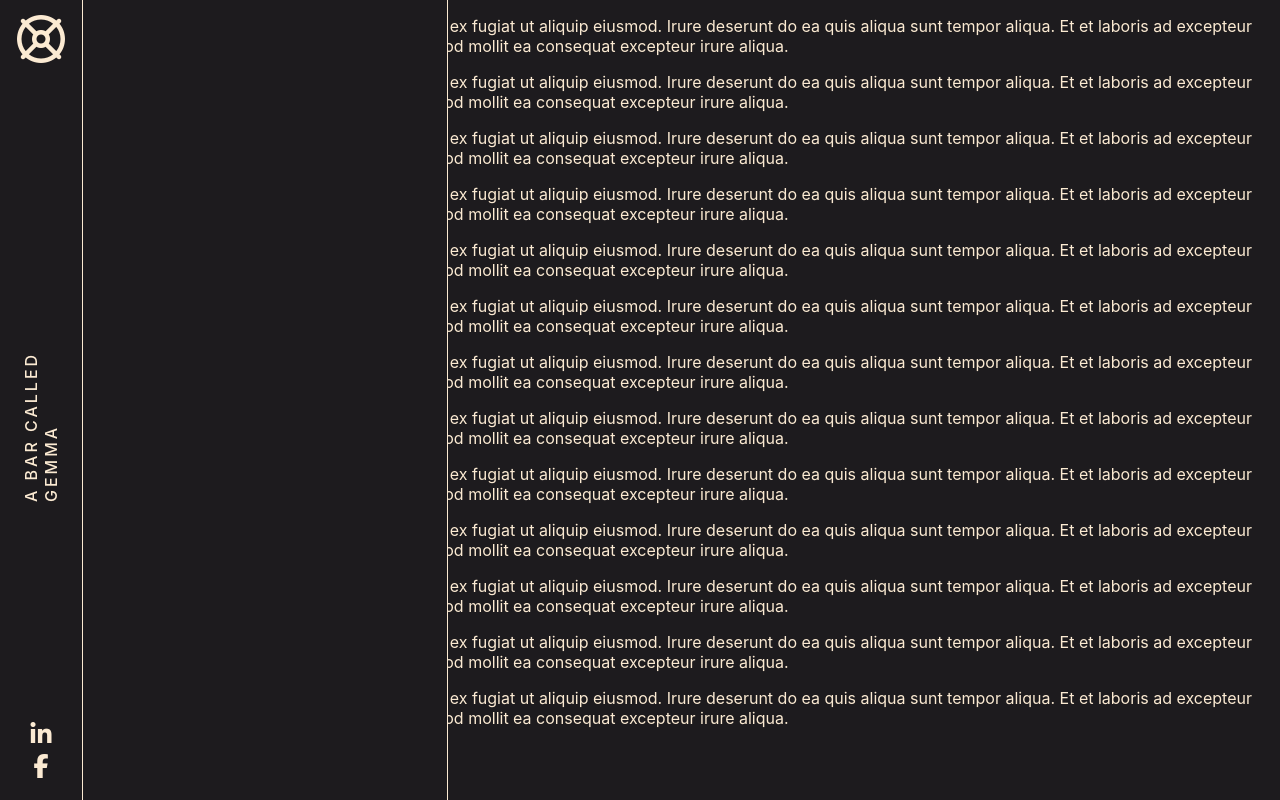
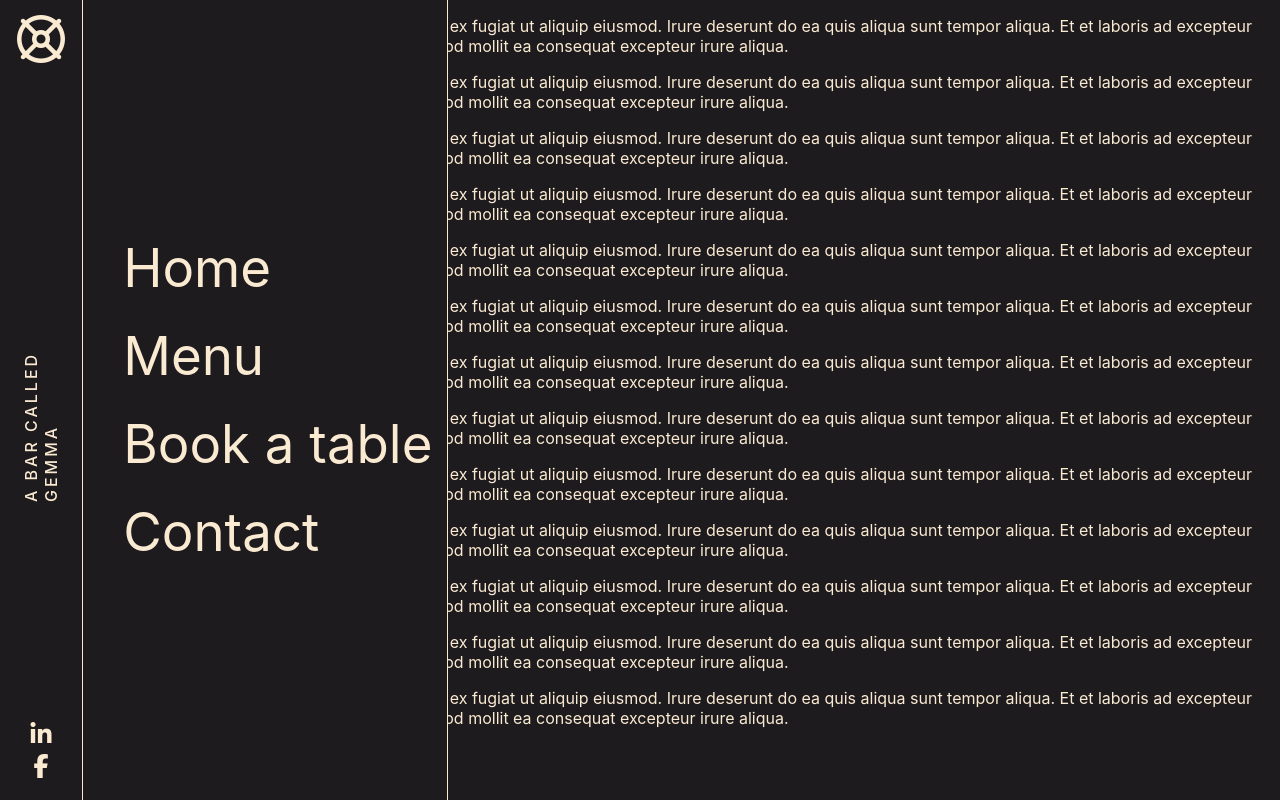
Before and after one commit to ledminh/a-bar-called-quesera, a Next.js app: page / in a window 1280 px wide. Both pictures are taken after a click on the button 41 px from the left and 40 px from the top of the page. Built offline with nearby package versions, Linux system fonts and the light colour scheme.

Commit message:
Finish vertical NavBar

```diff
--- a/components/Header/Header.module.scss
+++ b/components/Header/Header.module.scss
@@ -8,6 +8,7 @@
     border-right: 1px solid #fbead2;
     background-color: #1d1b1e;
 
+    display: flex;
 
     z-index: 1;
 
@@ -32,3 +33,11 @@
 
     z-index: 2;
 }
+
+.menu {
+    width: 100%;
+
+    display: flex;
+    justify-content: center;
+    align-items: center;
+}
--- /dev/null
+++ b/components/Header/Menu.js
@@ -0,0 +1,30 @@
+import styles from './Menu.module.scss';
+
+const MenuNames = [
+    'Home',
+    'Menu',
+    'Book a table',
+    'Contact'
+]
+
+export default function Menu ({expanded}) {
+
+
+    return (
+        <ul
+            className={styles.wrapper}
+            data-expanded={expanded}
+            >
+                {
+                    MenuNames.map((name, i) => (
+                        <li key={i}
+                            style={{'--i': i}}
+                        >
+                            <a>{name}</a>
+                        </li>
+                    ))
+                }
+
+        </ul>
+    )
+}
--- /dev/null
+++ b/components/Header/Menu.module.scss
@@ -0,0 +1,61 @@
+.wrapper {
+    list-style: none;
+
+    width: 100%;
+
+    font-size: 3.3rem;
+    line-height: 5.5rem;
+
+
+    li {
+        transform: translateX(-10%);
+        opacity: 0;
+
+        transition: all;
+        transition-delay: 0s;
+        transition-duration: 0s;
+
+        cursor: pointer;
+
+    }
+
+
+
+    &[data-expanded='true'] li {
+        transform: none;
+        opacity: 1;
+
+        transition-delay: calc(var(--i)*0.04s + .25s) ;
+        transition-duration: .1s;
+
+        & a {
+            position: relative;
+
+            &::after {
+                content: "";
+                display: block;
+                position: absolute;
+                bottom: 2.5px;
+                left: 0;
+                width: 100%;
+                height: 2.5px;
+
+                background: rgb(255,95,0);
+                background: linear-gradient(90deg, rgba(255,95,0,1) 0%, rgba(29,27,30,1) 80%);
+
+                clip-path: polygon(0 0, 0 0, 0 100%, 0 100%);
+
+                transition: clip-path .3s;
+            }
+
+            &:hover::after {
+
+
+                clip-path: polygon(0 0, 100% 0, 100% 100%, 0 100%);
+
+
+
+            }
+        }
+    }
+}
--- a/components/Header/index.js
+++ b/components/Header/index.js
@@ -4,6 +4,8 @@ import styles from './Header.module.scss';
 import Logo from './Logo';
 import SocialLinks from './SocialLinks';
 import Title from './Title';
+
+import Menu from './Menu';
 
 const useExpansionState = () => {
     const [expanded, setExpanded] = useState(false);
@@ -78,6 +80,7 @@ export default function Header() {
         <header
             className={styles.wrapper}
             data-expanded={expanded}>
+
             <section className={styles.label}>
                 <Logo
                     expanded={expanded}
@@ -89,6 +92,12 @@ export default function Header() {
                 <Title />
                 <SocialLinks />
             </section>
+
+            <section className={styles.menu}>
+                <Menu expanded={expanded}/>
+            </section>
+
+
         </header>
     )
 }
```
